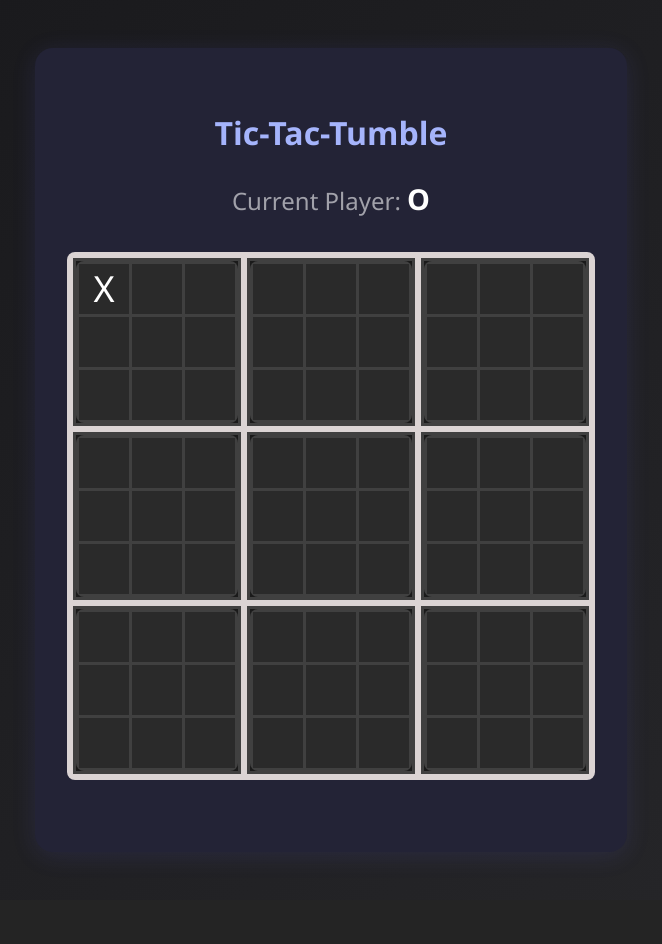
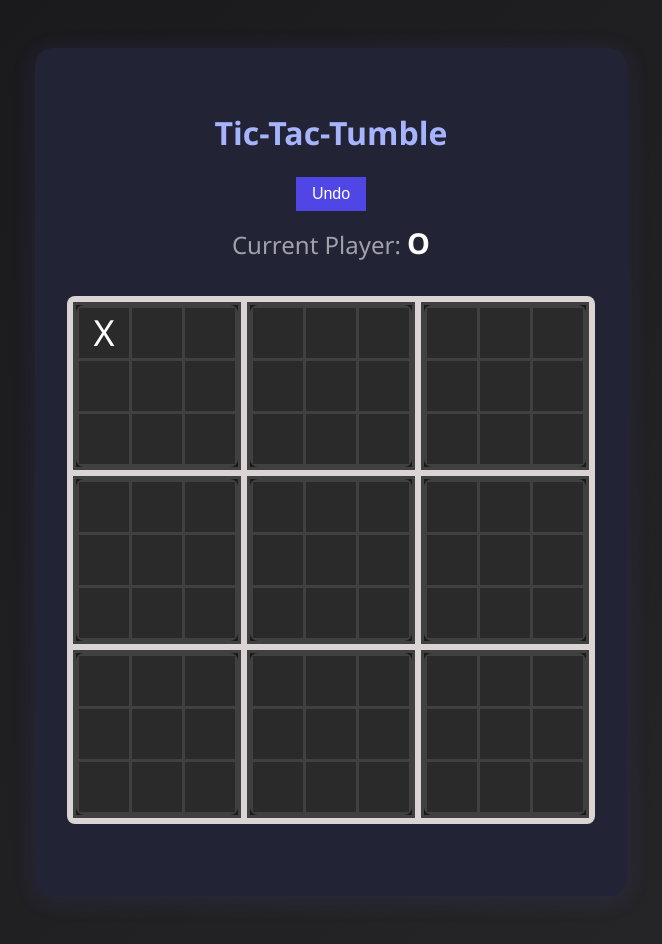
Before and after one commit to gubespam/xiao-mantou-games, a React (Vite) app: page /xiao-mantou-games/tic-tac-tumble in a window 1280 px wide. Both pictures are taken after a click on the element 413 px from the left and 288 px from the top of the page. Shown: the whole page, without its empty margins (309-971 px from the left). Before the commit the page ends 900 px from the top, so only its background shows below. Built offline with nearby package versions, Linux system fonts and the light colour scheme.

Commit message:
add undo button

```diff
--- a/src/T3Board.jsx
+++ b/src/T3Board.jsx
@@ -1,10 +1,7 @@
 import React, { useState, useEffect } from 'react';
 import './T3Board.css';
 
-function T3Board({ onGameEnd = null, onMove = null, disabled = false, currentPlayer = 'X' }) {
-  const [board, setBoard] = useState(Array(9).fill(null));
-  const [winner, setWinner] = useState(null);
-
+function T3Board({ squares, onSquareClick, onGameEnd = null, disabled = false, currentPlayer = 'X' }) {
   const calculateWinner = (squares) => {
     const lines = [
       [0, 1, 2],
@@ -30,38 +27,32 @@ function T3Board({ onGameEnd = null, onMove = null, disabled = false, currentPla
   };
 
   useEffect(() => {
-    const result = calculateWinner(board);
+    const result = calculateWinner(squares);
     if (result) {
-      setWinner(result);
       if (onGameEnd) {
-        onGameEnd({ type: 'win', player: result.player, board: board.slice() });
+        onGameEnd({ type: 'win', player: result.player, board: squares.slice() });
       }
-    } else if (isBoardFull(board)) {
+    } else if (isBoardFull(squares)) {
       if (onGameEnd) {
-        onGameEnd({ type: 'tie', board: board.slice() });
+        onGameEnd({ type: 'tie', board: squares.slice() });
       }
     }
-  }, [board]);
+  }, [squares]);
 
   const handleClick = (index) => {
-    if (disabled || board[index] !== null || winner) return;
+    if (disabled || squares[index] || calculateWinner(squares)) return;
 
-    const newBoard = board.slice();
-    newBoard[index] = currentPlayer;
-    setBoard(newBoard);
-
-    if (onMove) {
-      onMove(index, currentPlayer);
-    }
+    onSquareClick(index);
   };
 
   const isWinningSquare = (index) => {
+    const winner = calculateWinner(squares);
     return winner && winner.line.includes(index);
   };
 
   return (
     <div className="t3-board">
-      {board.map((value, index) => (
+      {squares.map((value, index) => (
         <div
           key={index}
           className={`t3-square ${isWinningSquare(index) ? 'winning' : ''} ${
--- a/src/TicTacTumble.css
+++ b/src/TicTacTumble.css
@@ -112,3 +112,16 @@
   margin-top: 1rem;
   font-size: 1.4rem;
 }
+
+.general-button {
+  background-color: #4f46e5;
+  color: #ffffff;
+  border: none;
+  padding: 0.5rem 1rem;
+  font-size: 1rem;
+  cursor: pointer;
+}
+
+.general-button:hover {
+  background-color: #4338ca;
+}
--- a/src/TicTacTumble.jsx
+++ b/src/TicTacTumble.jsx
@@ -7,6 +7,9 @@ function TicTacTumble() {
   const [isXNext, setIsXNext] = useState(true);
   const [gameWinner, setGameWinner] = useState(null);
   const [scores, setScores] = useState({ X: 0, O: 0 });
+
+  const [boardSquares, setBoardSquares] = useState(Array(9).fill().map(() => Array(9).fill(null)));
+  const [moveHistory, setMoveHistory] = useState([]);
 
   const calculateWinner = (states) => {
     const lines = [
@@ -99,9 +102,29 @@ function TicTacTumble() {
     }
   };
 
-  const handleMove = (boardIndex, index, player) => {
-    // Switch player turn on every move
+  const handleMove = (boardIndex, cellIndex, player) => {
+    const newBoardSquares = boardSquares.map(board => board.slice());
+    newBoardSquares[boardIndex][cellIndex] = player;
+    setBoardSquares(newBoardSquares);
+    setMoveHistory([...moveHistory, { boardIndex, cellIndex, player }]);
     setIsXNext(!isXNext);
+  };
+
+  const handleUndo = () => {
+    if (moveHistory.length === 0) return;
+    const lastMove = moveHistory[moveHistory.length - 1];
+    const newBoardSquares = boardSquares.map(board => board.slice());
+    newBoardSquares[lastMove.boardIndex][lastMove.cellIndex] = null;
+    setBoardSquares(newBoardSquares);
+    setMoveHistory(moveHistory.slice(0, -1));
+    setIsXNext(lastMove.player === 'X');
+    if (gameStates[lastMove.boardIndex]) {
+      const newGameStates = gameStates.slice();
+      newGameStates[lastMove.boardIndex] = null;
+      setGameStates(newGameStates);
+      const overallWinner = calculateWinner(newGameStates);
+      setGameWinner(overallWinner);
+    }
   };
 
   const isGameCellPlayable = (index) => {
@@ -119,8 +142,9 @@ function TicTacTumble() {
       return (
         <div className="game-cell">
           <T3Board
+            squares={boardSquares[index]}
             currentPlayer={isXNext ? 'X' : 'O'}
-            onMove={() => handleMove(index)}
+            onSquareClick={(cellIndex) => handleMove(index, cellIndex, isXNext ? 'X' : 'O')}
             onGameEnd={(endData) => handleGameEnd(index, endData)}
             disabled={isBoardDisabled(index)}
           />
@@ -153,6 +177,12 @@ function TicTacTumble() {
   return (
     <div className="game-page tic-tac-tumble-container">
       <h1>Tic-Tac-Tumble</h1>
+
+      {moveHistory.length > 0 && !gameWinner && (
+        <div style={{ textAlign: 'center', marginBottom: '10px' }}>
+          <button className="general-button" onClick={handleUndo}>Undo</button>
+        </div>
+      )}
 
       {!gameWinner && (
         <div className="turn-indicator">
```
